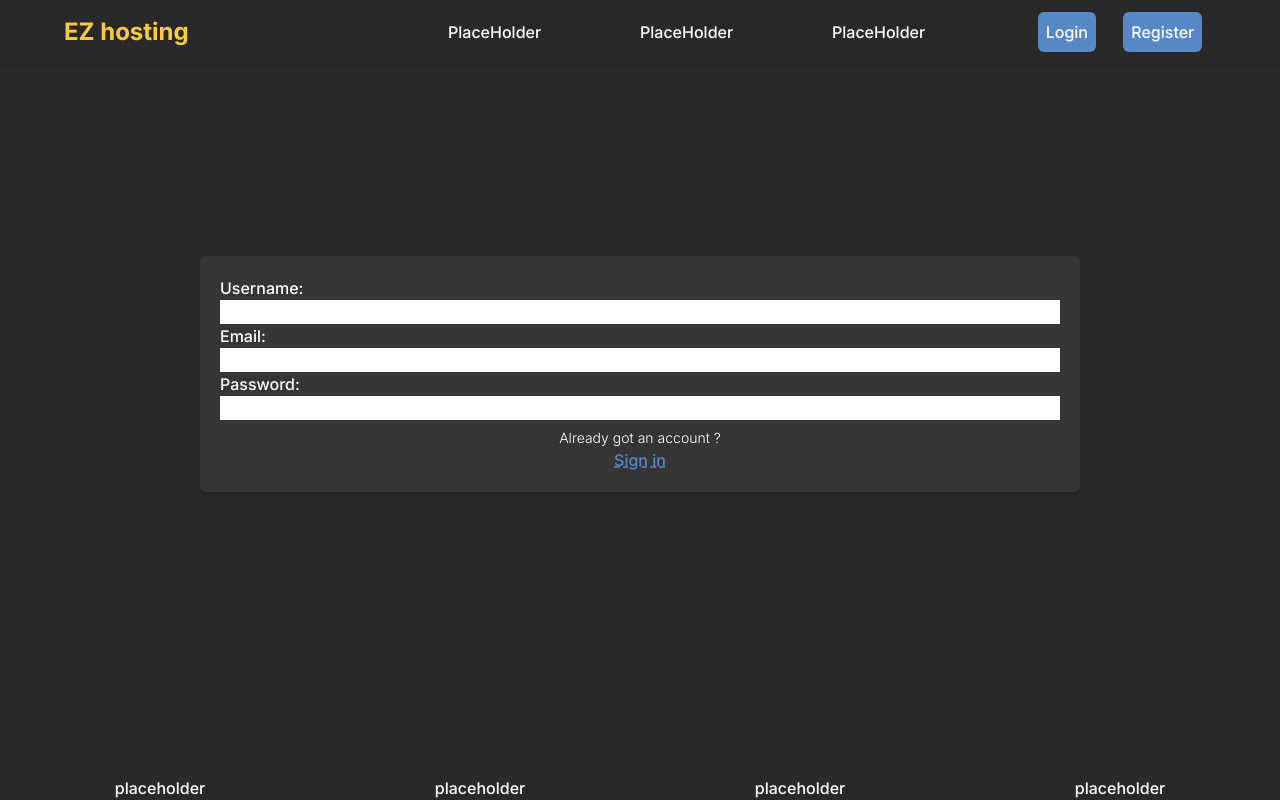
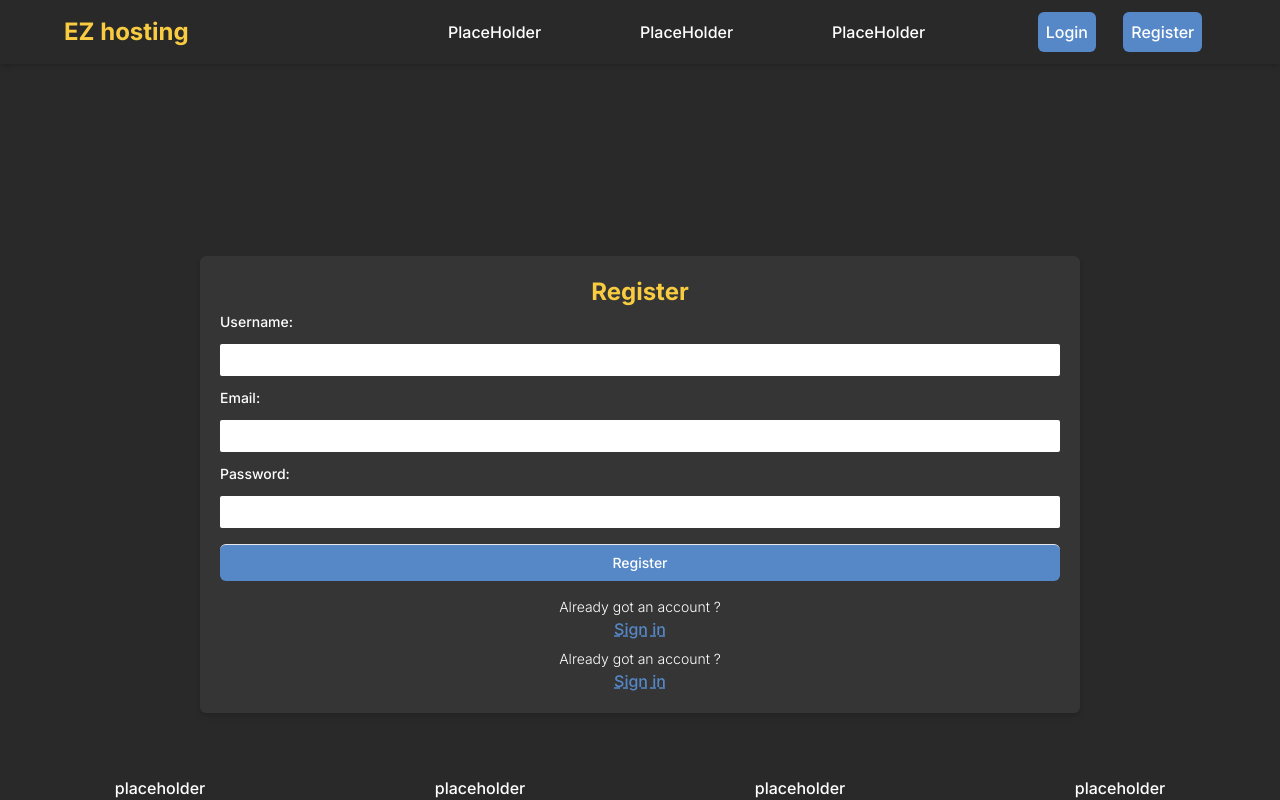
Before and after one commit to Janxa/ezDeploy, a React (Vite) app in the folder frontend/: page /account in a window 1280 px wide. Both pictures are taken after a click on the button "Sign up". Built offline with nearby package versions, Linux system fonts and the light colour scheme.

Commit message:
Making Register component fully styled and fonctionnal

```diff
--- a/frontend/src/components/Register.jsx
+++ b/frontend/src/components/Register.jsx
@@ -1,13 +1,83 @@
-function Register() {
+import { useState } from "react";
+import { registerSchema } from "../joi_schemas/register_schema";
+import axios from "axios";
+function Register(props) {
+    const [data,setData] = useState( { username:"", email: "", password: "" });
+    const [errors,setErrors]=useState({});
+    const [emailsent,setEmailsent]=useState(false);
+    const schema=registerSchema;
+
+    const handleChange = ({currentTarget:input}) => {
+        setData((data) => {
+            console.log(data,[input.name],input.value);
+            return{
+              ...data,
+              [input.name]:input.value
+            }
+        }
+        );
+    }
+    const handleSubmit = async (event)=> {
+        event.preventDefault();
+        let errors = {};
+        try {
+            await schema.validateAsync({username: data["username"], email: data["email"], password: data["password"]});
+        } catch (err) {
+            console.log("Validation error:", err);
+            err.details.forEach((error) => (console.log(error), errors[error.context.label] = error.message));
+            setErrors(errors);
+            return;
+        }
+        try {
+            const res = await axios.post("/api/authentification/register", data);
+            console.log("Login success:", res);
+            setEmailsent(true)
+        } catch (error) {
+            console.log("Login error:", error);
+            if (error.response.status==500) {
+                errors["request"] = "Server Error. Check your connexion or try again later";
+
+            } else if (error.request) {
+                errors["request"] = error.response.data.error;
+            } else {
+                errors["request"] = error.request.statusText;
+            }
+            setErrors(errors);
+            console.log(errors)
+        }
+    };
     return (
-    <form className="flex flex-col">
-        <label for="username">Username: </label>
-        <input type="text" name="username" id="username_input" />
-        <label for="email">Email: </label>
-        <input type="email" name="email" id="email_input" />
-        <label for="password">Password: </label>
-        <input type="password" name="password" id="password_input" />
-    </form> );
+    <div className=" flex flex-col">
+        { !emailsent
+        ?   <form onSubmit={handleSubmit} className="flex flex-col">
+                    <h2 className="font-bold text-2xl text-color-yellow-primary  self-center ">Register</h2>
+                    <label for="username" className="font-medium text-sm py-1">Username: </label>
+                    <input onChange={handleChange} value={data.username} type="text" name="username" id="username_input" className={errors["username"] ? 'input-invalid': 'input'} />
+                    {errors['username']  && <p className="font-medium text-sm py-1 text-color-red-primary">{errors["username"]}</p>}
+                    <label for="email" className="text-sm font-medium py-1">Email: </label>
+
+                    <input onChange={handleChange} value={data.email}  type="email" name="email" id="email_input" className={errors["email"] ? 'input-invalid': 'input'} />
+                    {errors['email']  && <p className="font-medium text-sm py-1 text-color-red-primary">{errors["email"]}</p>}
+                    <label for="password" className="text-sm font-medium py-1">Password: </label>
+
+                    <input onChange={handleChange} value={data.password} type="password" name="password" id="password_input" className={errors["email"] ? 'input-invalid': 'input'} />
+                    {errors['password']  && <p className="font-medium text-sm py-1 text-color-red-primary">{errors["password"]}</p>}
+                    <button type="submit" className="my-2 py-2 bg-color-blue-primary hover:bg-color-blue-secondary font-medium text-sm rounded-md border-t">Register</button>
+                    {errors['request']  && <p className="font-medium text-sm py-1 text-color-red-primary self-center">{errors["request"]}</p>}
+                    <p  className="text-sm font-light self-center mt-2 ">Already got an account ?</p>
+                    <button className="font-medium  text-color-blue-primary underline  decoration-dashed  "  onClick={ ()=> props.formSwitch("login")}>
+                            Sign in
+                    </button>
+            </form>
+
+        :   <div className="flex flex-col items-center">
+                <h3 className="font-medium text-2xl text-color-yellow-primary mb-4">Check your mailbox !</h3>
+                <p className="mb-2">To verify your account, you need to click on the link  we sent to <b>{data["email"]}</b>.</p>
+                <p className="underline underline-offset-2">Dont forget to check your spams.</p>
+            </div>
+        }
+    </div>
+    );
 }
 
 export default Register;
```
